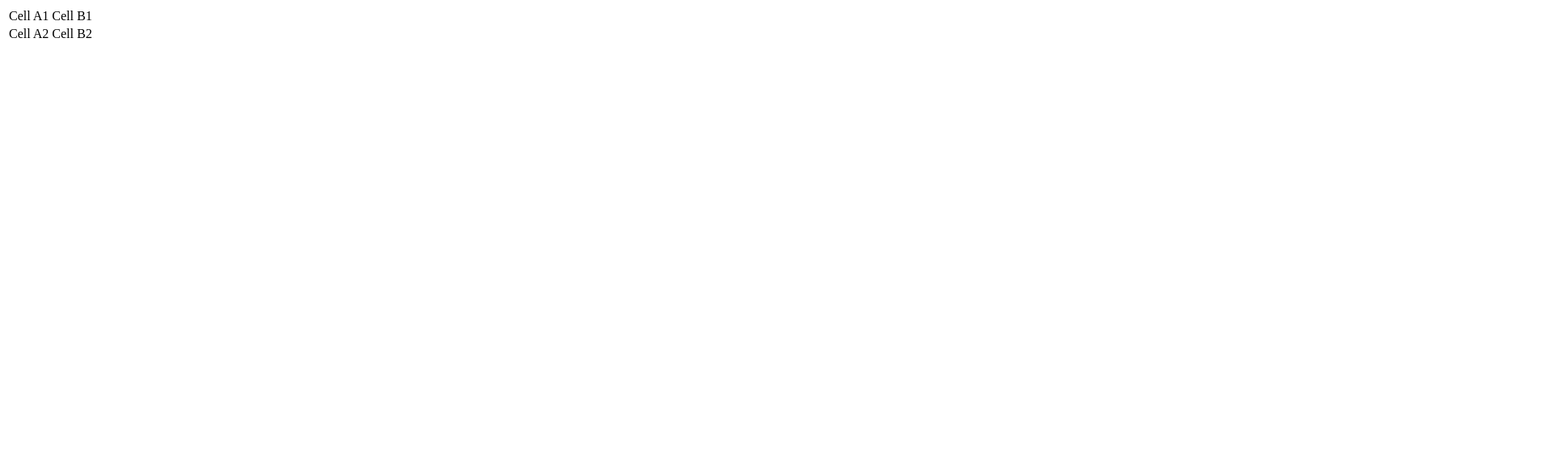
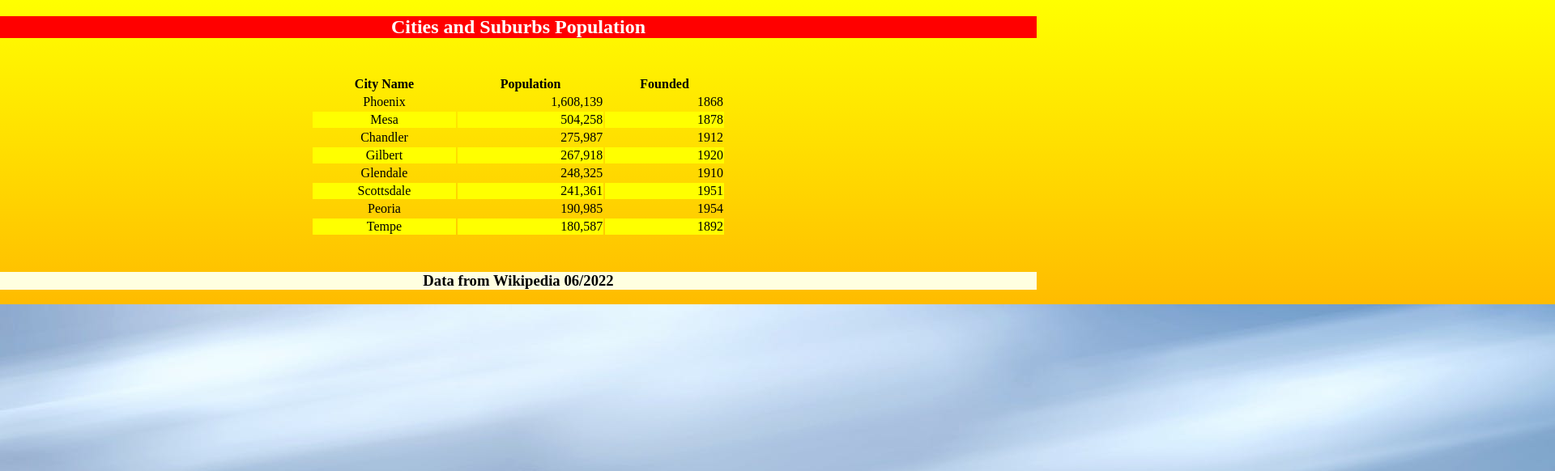
Before and after one commit to 96Trippy96/CIS133DA_Spring24, a plain HTML site: page week5/population.html in a window 1280 px wide. Shown: the top 582 px of the page at 81% size, 1920 px wide, since content can reach past the window. Drawn offline with Linux system fonts and the light colour scheme.

Commit message:
yikes i messed up

```diff
--- /dev/null
+++ b/week5/population.css
@@ -0,0 +1,47 @@
+body {
+    background: linear-gradient(to bottom, yellow, red);
+    margin: 0;
+    padding: 0;
+    text-align: center;
+}
+
+table.population {
+    width: 40%;
+    margin: 0 auto;
+    padding: 25px 0;
+}
+
+.red-heading {
+    background-color: red;
+    color: white;
+}
+
+.light-yellow-footer {
+    background-color: lightyellow;
+}
+
+table.population tbody tr:nth-child(even) {
+    background-color: yellow;
+}
+
+.right-align {
+    text-align: right;
+}
+.image-container {
+    display: flex;
+    justify-content: center;
+    flex-wrap: wrap;
+}
+
+.image-container img {
+    width: 5%;
+    height: 10px;
+    border: 2px solid black;
+    margin: 10px;
+}
+
+.city-image {
+    width: 5%;
+    height: 10px;
+    margin: 10px;
+}
--- a/week5/population.html
+++ b/week5/population.html
@@ -2,19 +2,72 @@
 <html lang="en">
 <head>
     <meta charset="UTF-8">
+    <meta name="viewport" content="width=<!DOCTYPE html>
+    <html lang="en">
+    <head>
+        <meta charset="UTF-8">
         <meta name="viewport" content="width=device-width, initial-scale=1.0">
-    <title>Document</title>
+        <title>Cities and Suburbs Population</title>
+        <link rel="stylesheet" href="population.css">
     </head>
     <body>
-    <table>
+        <h2 class="red-heading">Cities and Suburbs Population</h2>
+        <table class="population">
+            <thead>
                 <tr>
-            <td>Cell A1</td>
-            <td>Cell B1</td>
+                    <th>City Name</th>
+                    <th>Population</th>
+                    <th>Founded</th>
+                </tr>
+            </thead>
+            <tbody>
+                <tr>
+                    <td>Phoenix</td>
+                    <td class="right-align">1,608,139</td>
+                    <td class="right-align">1868</td>
                 </tr>
                 <tr>
-            <td>Cell A2</td>
-            <td>Cell B2</td>
+                    <td>Mesa</td>
+                    <td class="right-align">504,258</td>
+                    <td class="right-align">1878</td>
                 </tr>
+                <tr>
+                    <td>Chandler</td>
+                    <td class="right-align">275,987</td>
+                    <td class="right-align">1912</td>
+                </tr>
+                <tr>
+                    <td>Gilbert</td>
+                    <td class="right-align">267,918</td>
+                    <td class="right-align">1920</td>
+                </tr>
+                <tr>
+                    <td>Glendale</td>
+                    <td class="right-align">248,325</td>
+                    <td class="right-align">1910</td>
+                </tr>
+                <tr>
+                    <td>Scottsdale</td>
+                    <td class="right-align">241,361</td>
+                    <td class="right-align">1951</td>
+                </tr>
+                <tr>
+                    <td>Peoria</td>
+                    <td class="right-align">190,985</td>
+                    <td class="right-align">1954</td>
+                </tr>
+                <tr>
+                    <td>Tempe</td>
+                    <td class="right-align">180,587</td>
+                    <td class="right-align">1892</td>
+                </tr>
+            </tbody>
         </table>
+        <h3 class="light-yellow-footer">Data from Wikipedia 06/2022</h3>
+        <img src="city.jpg" alt="City 1" sizes=".5" srcset="">
     </body>
     </html>
+    <title></title>
+</head>
+<body>
+</html>
```
Also changed, not shown: week5/city.jpg (added). Lines whose indentation alone changed are shown as unchanged.
